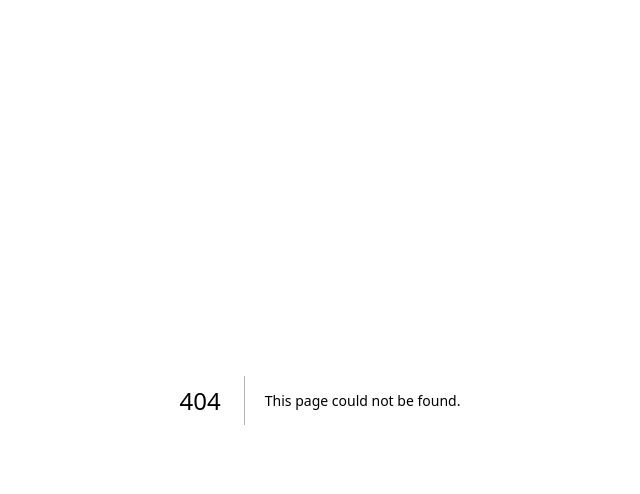
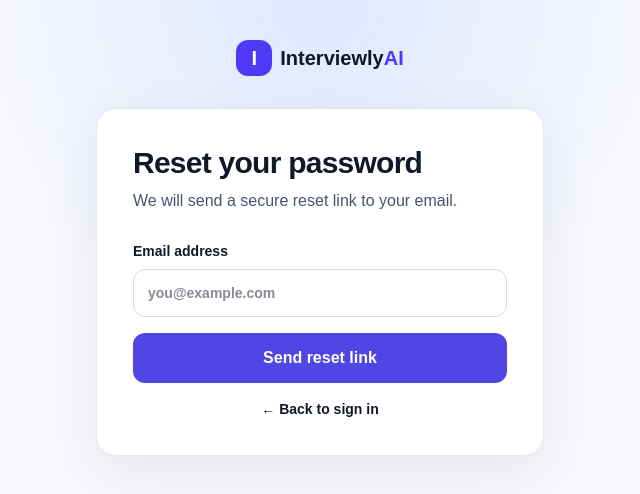
Before and after one commit to ridwaancabdi888-hub/AI-Interview-Coach, a Next.js app: page /forgot-password in a window 1280 px wide. Before the commit this address had no page. Shown: the top 494 px of the page, without its empty margins (320-960 px from the left). Built offline with nearby package versions, Linux system fonts and the light colour scheme.

Commit message:
feat: add password recovery page

```diff
--- /dev/null
+++ b/src/app/(auth)/forgot-password/page.tsx
@@ -0,0 +1,14 @@
+import Link from "next/link";
+import { AuthShell } from "@/components/ui/auth-shell";
+
+export default function ForgotPasswordPage() {
+  return (
+    <AuthShell title="Reset your password" subtitle="We will send a secure reset link to your email.">
+      <form className="mt-7 space-y-4">
+        <label className="block text-sm font-semibold">Email address<input required type="email" className="input mt-2" placeholder="you@example.com" /></label>
+        <button className="btn btn-primary w-full">Send reset link</button>
+        <Link href="/sign-in" className="block text-center text-sm font-bold text-indigo-600">← Back to sign in</Link>
+      </form>
+    </AuthShell>
+  );
+}
```
